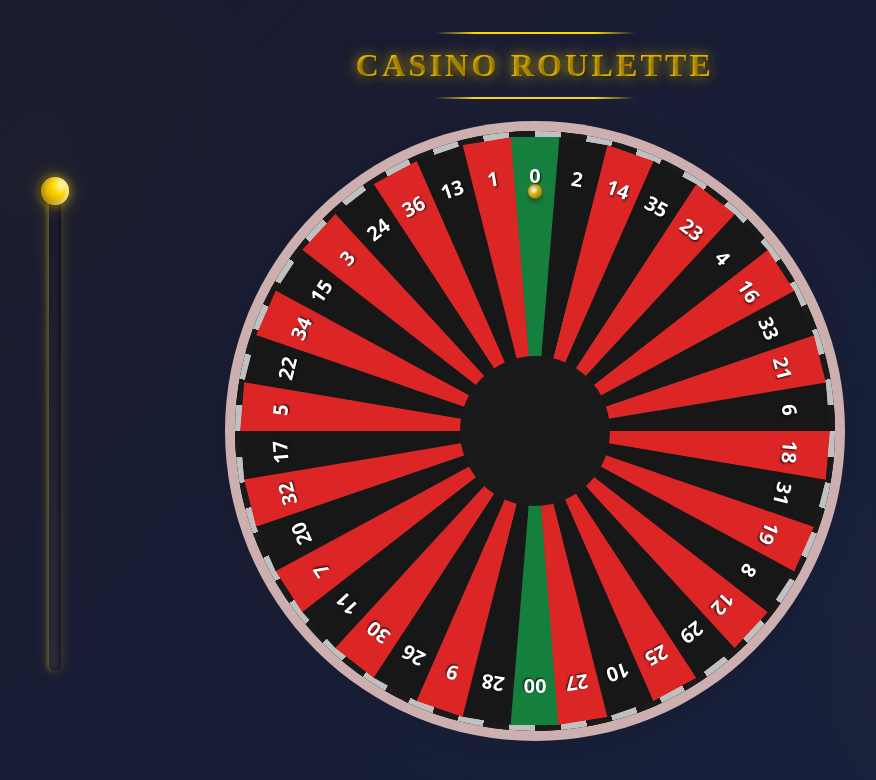
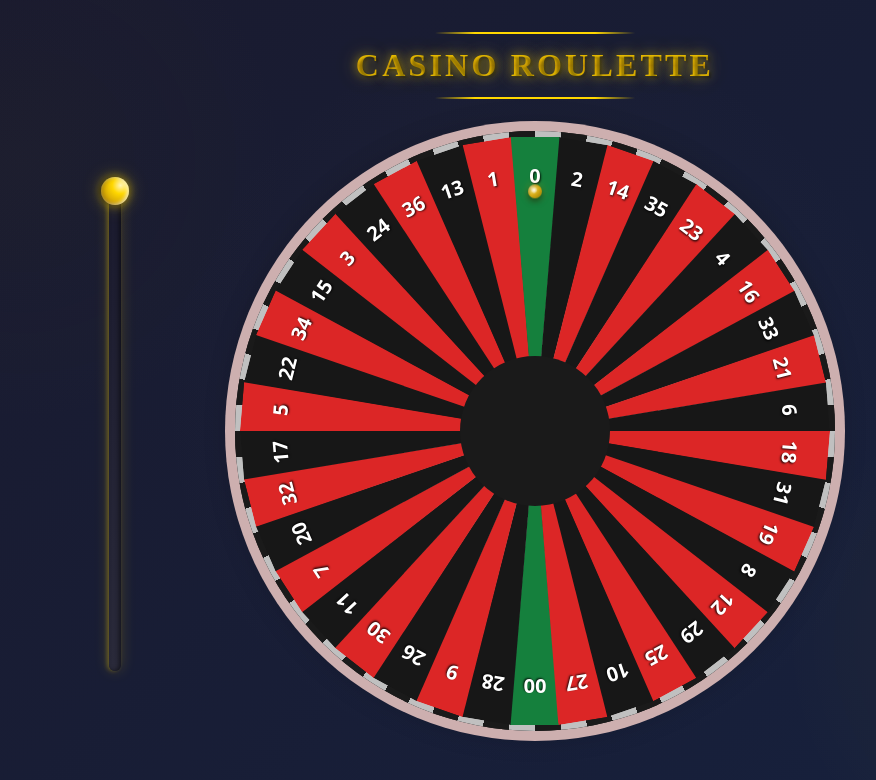
Before and after one commit to heyvj99/heyvj99-roulettewheelrng, a React (Vite) app: page / in a window 1280 px wide. Shown: the top 780 px of the page, without its empty margins (105-981 px from the left). Built offline with nearby package versions, Linux system fonts and the light colour scheme.

Commit message:
adjust the size of pocket number for smaller screens

```diff
--- a/src/index.css
+++ b/src/index.css
@@ -94,7 +94,26 @@ button:focus-visible {
 }
 
 @layer utilities {
-  @media (max-width: 800px) {
+  @media (min-width: 300px) {
+    /* .wheel-container {
+      width: 100%;
+      aspect-ratio: 1/1;
+    } */
+
+    .spinner {
+      left: -55%;
+    }
+
+    .center-circle {
+      font-size: 1.5rem;
+    }
+
+    .pocket-number {
+      font-size: 12px;
+    }
+  }
+
+  @media (min-width: 600px) {
     /* .wheel-container {
       width: 100%;
       aspect-ratio: 1/1;
@@ -110,6 +129,7 @@ button:focus-visible {
 
     .pocket-number {
       font-size: 14px;
+      font-weight: bold;
     }
   }
 
@@ -119,7 +139,7 @@ button:focus-visible {
       aspect-ratio: 1/1;
     } */
     .spinner {
-      left: -70%;
+      left: -60%;
     }
 
     .center-circle {
@@ -128,6 +148,7 @@ button:focus-visible {
 
     .pocket-number {
       font-size: 20px;
+      font-weight: bold;
     }
   }
 
@@ -208,7 +229,6 @@ button:focus-visible {
     left: 50%;
     transform: translate(-50%, -50%) rotate(180deg);
     color: white;
-    font-weight: bold;
     text-shadow: 1px 1px 2px rgba(0, 0, 0, 0.8);
     z-index: 2;
     white-space: nowrap;
```
